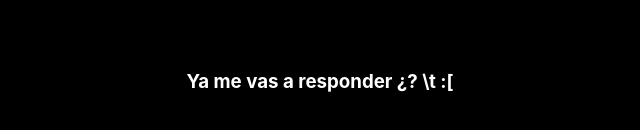
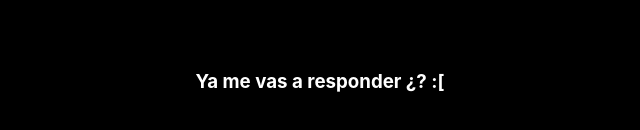
Before and after one commit to DiegoEJimenezC/4uMyLov, a plain HTML site: page index.html in a window 1280 px wide. Shown: the part 1751-1881 px from the top of the page, 320-960 px from the left. Drawn offline with Linux system fonts and the light colour scheme.

Commit message:
Update index.html

```diff
--- a/index.html
+++ b/index.html
@@ -21,7 +21,7 @@
         <img src="bb.JPG" alt="bb" class="hidden" id="bb">
     </section>
     <section>
-        <h3>Ya me vas a responder ¿?  \t :[</h3>
+        <h3>Ya me vas a responder ¿?   :[</h3>
         <iframe
             src="https://www.youtube.com/embed/q07Gd6Q-7dY"
             title="YouTube video player"
```
